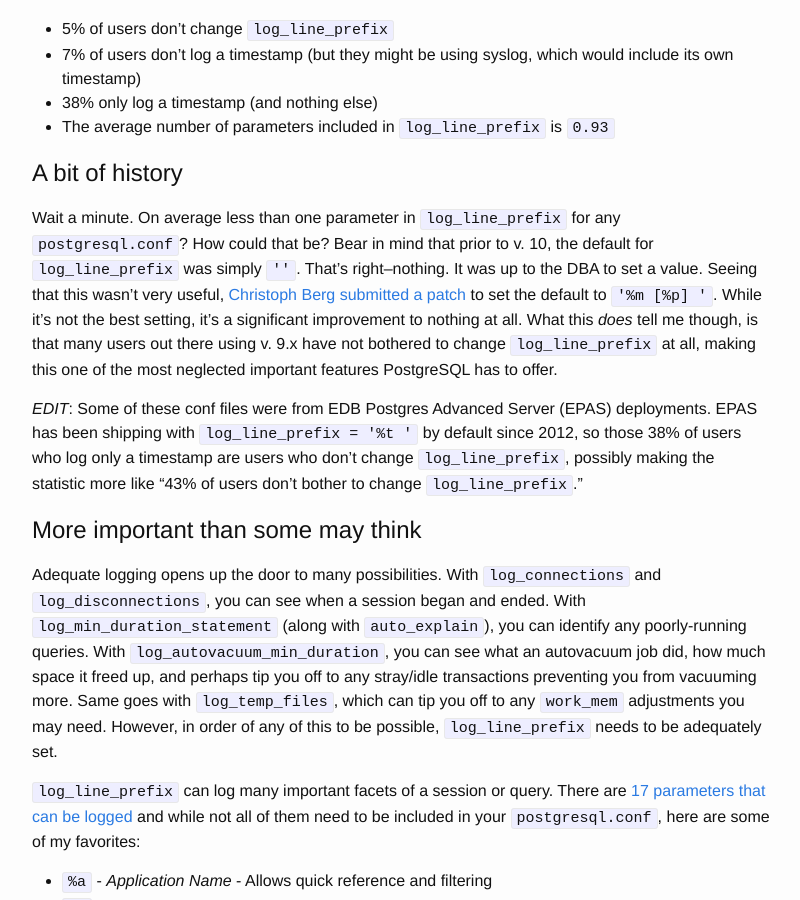
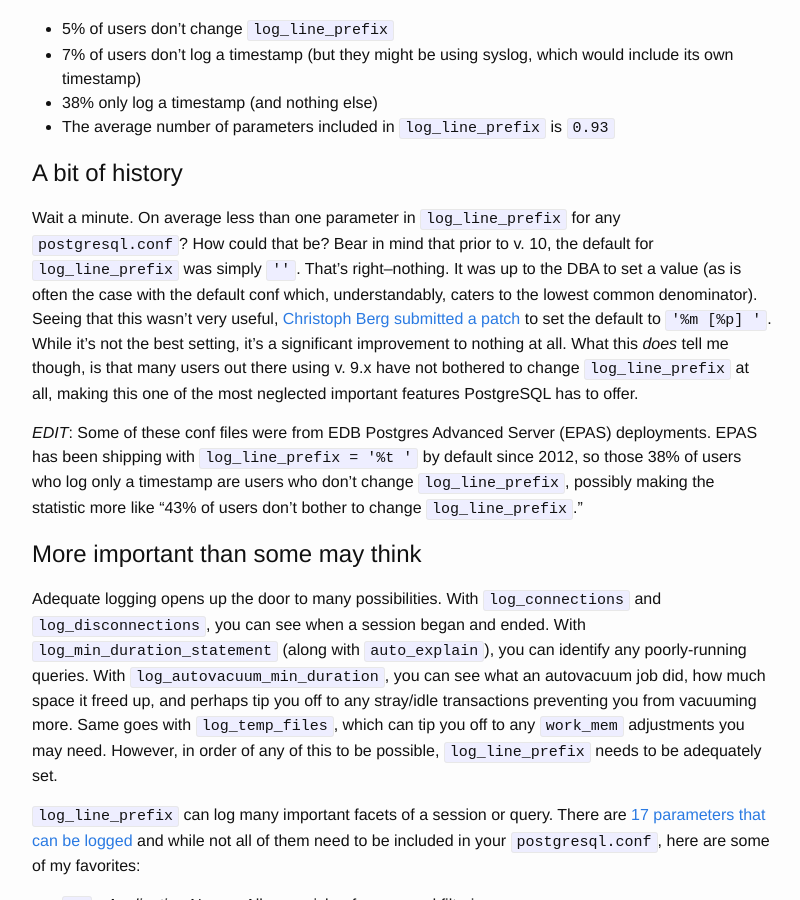
Before and after one commit to richyen/richyen.github.io, a Jekyll site: the page built from _posts/2020-01-29-underestimating_log.markdown, in a window 1280 px wide and 900 px high, scrolled down 396 px. Shown: the whole window, without its empty margins (238-1038 px from the left). Built offline with Jekyll 4.4.1, drawn with Linux system fonts in a browser that asks for light colours; comment, search, counter and statistics services are not loaded; some of the changed lines change nothing that is shown; some of the changed text lies outside the part shown.

Commit message:
additional comments

```diff
--- a/_posts/2020-01-29-underestimating_log.markdown
+++ b/_posts/2020-01-29-underestimating_log.markdown
@@ -16,7 +16,7 @@
 * The average number of parameters included in `log_line_prefix` is `0.93`
 
 # A bit of history
-Wait a minute.  On average less than one parameter in `log_line_prefix` for any `postgresql.conf`?  How could that be?  Bear in mind that prior to v. 10, the default for `log_line_prefix` was simply `''`.  That's right--nothing.  It was up to the DBA to set a value.  Seeing that this wasn't very useful, [Christoph Berg submitted a patch](https://github.com/postgres/postgres/commit/7d3235ba42f8d5fc70c58e242702cc5e2e3549a6) to set the default to `'%m [%p] '`.  While it's not the best setting, it's a significant improvement to nothing at all.  What this *does* tell me though, is that many users out there using v. 9.x have not bothered to change `log_line_prefix` at all, making this one of the most neglected important features PostgreSQL has to offer.
+Wait a minute.  On average less than one parameter in `log_line_prefix` for any `postgresql.conf`?  How could that be?  Bear in mind that prior to v. 10, the default for `log_line_prefix` was simply `''`.  That's right--nothing.  It was up to the DBA to set a value (as is often the case with the default conf which, understandably, caters to the lowest common denominator).  Seeing that this wasn't very useful, [Christoph Berg submitted a patch](https://github.com/postgres/postgres/commit/7d3235ba42f8d5fc70c58e242702cc5e2e3549a6) to set the default to `'%m [%p] '`.  While it's not the best setting, it's a significant improvement to nothing at all.  What this *does* tell me though, is that many users out there using v. 9.x have not bothered to change `log_line_prefix` at all, making this one of the most neglected important features PostgreSQL has to offer.
 
 _EDIT_: Some of these conf files were from EDB Postgres Advanced Server (EPAS) deployments.  EPAS has been shipping with `log_line_prefix = '%t '` by default since 2012, so those 38% of users who log only a timestamp are users who don't change `log_line_prefix`, possibly making the statistic more like "43% of users don't bother to change `log_line_prefix`."
 
@@ -56,7 +56,7 @@
 * `log_temp_files` -- helps identify work_mem shortages, I/O spikes
 * `auto_explain` -- not a parameter, but a useful extension
 
-These parameters will help with diagnosis and in some cases, when coupled with `pgbadger` or [`pganalyze`](https://pganalyze.com/), can assist with capacity planning.
+These parameters will help with diagnosis and in some cases, when coupled with `pgbadger`, [`pganalyze`](https://pganalyze.com/), or [`tail_n_mail`](https://bucardo.org/tail_n_mail/), can assist with capacity planning.
 
 # How much is too much?
 Some may complain that logging too many things will lead to I/O overhead and actually increase time for diagnosis.  DBAs don't want to be drinking from a firehose at 3AM!  While this may be true, some steps can be taken to mitigate these effects:
@@ -68,4 +68,4 @@
 Getting familiar with commandline tools like `grep`, `sed`, and `awk` are also very important, so that you can quickly filter and zoom in on the suspected users, transactions, and processes.
 
 # Conclusion
-While a company's bottom line is often correlated with efficiency, performance, and throughput, there's no excuse for inadequate logging. Good logging saves valuable time, and time is money.  PostgreSQL's logging is very powerful and informative, even without third-party log processing tools like Datadog and Splunk.  It's the first and most powerful resource (along with looking at `pg_stat_acitivity`) that DBAs have when it comes to figuring out what caused problems in your application stack, and the tell-all snitch when it comes to investigating a database crash.  Don't neglect it!
+While a company's bottom line is often correlated with efficiency, performance, and throughput, there's no excuse for inadequate logging. Good logging saves valuable time, and time is money.  PostgreSQL's logging is very powerful and informative, even without third-party log processing tools like Datadog and Splunk.  It's the first and most powerful resource (along with looking at `pg_stat_activity`) that DBAs have when it comes to figuring out what caused problems in your application stack, and the tell-all snitch when it comes to investigating a database crash.  Don't neglect it!
```
